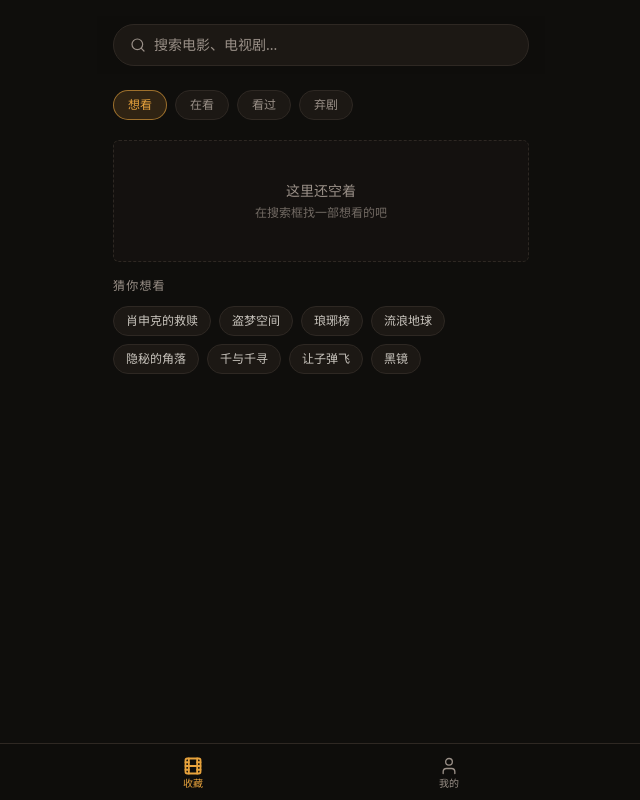
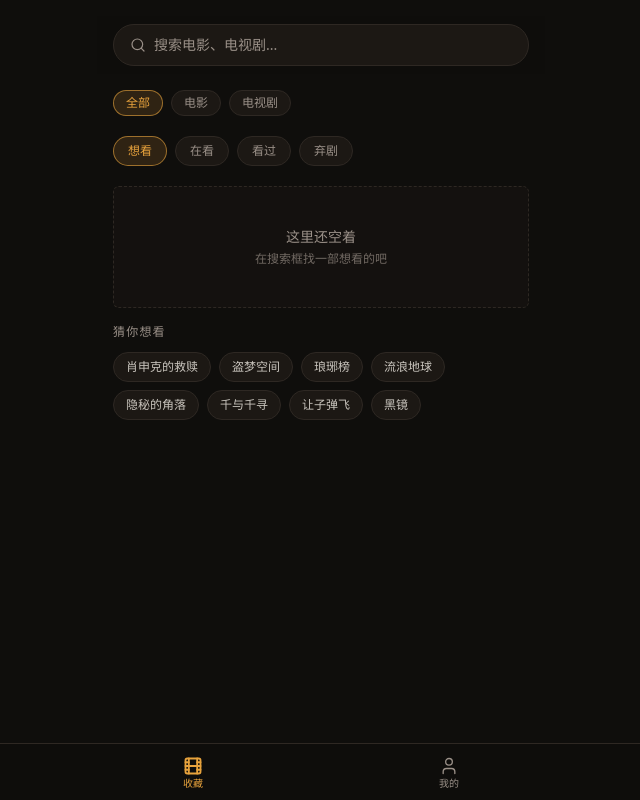
Before and after one commit to coresAi/web-coze-movies, a Next.js app: page / in a window 1280 px wide. Shown: the whole page, without its empty margins (319-959 px from the left). Built offline with nearby package versions, Linux system fonts and the light colour scheme; a web font is replaced by a local one.

Commit message:
feat: 搜索框下增加分类筛选（类型 + 题材芯片）
Coze-Commit-Type: user
Coze-User-ID: 4386366032188923
Coze-Conversation-ID: 8077456

```diff
--- a/src/components/media/CollectionTab.tsx
+++ b/src/components/media/CollectionTab.tsx
@@ -44,6 +44,26 @@ export function CollectionTab({ onSelect }: CollectionTabProps) {
   const [searchError, setSearchError] = useState<string | null>(null);
   const [favLoading, setFavLoading] = useState<Set<string>>(new Set());
 
+  // —— 分类筛选 ——
+  const [typeFilter, setTypeFilter] = useState<'all' | 'movie' | 'tv'>('all');
+  const [genreFilter, setGenreFilter] = useState<string | null>(null);
+
+  const TYPE_CHIPS = [
+    { value: 'all' as const, label: '全部' },
+    { value: 'movie' as const, label: '电影' },
+    { value: 'tv' as const, label: '电视剧' },
+  ];
+  const GENRE_CHIPS = ['恐怖', '悬疑', '喜剧', '科幻', '动作', '爱情', '动画', '剧情'];
+
+  // 根据分类筛选结果
+  function filterByCategory<T extends { type?: string; genre?: string[] | null }>(items: T[], typeFilter: 'all' | 'movie' | 'tv', genreFilter: string | null): T[] {
+    return items.filter((item) => {
+      if (typeFilter !== 'all' && item.type !== typeFilter) return false;
+      if (genreFilter && (!item.genre || !item.genre.includes(genreFilter))) return false;
+      return true;
+    });
+  }
+
   // —— 本地收藏状态 ——
   const [statusFilter, setStatusFilter] = useState<WatchStatus>('wish');
   const [favItems, setFavItems] = useState<LocalFavorite[]>([]);
@@ -53,7 +73,8 @@ export function CollectionTab({ onSelect }: CollectionTabProps) {
   // 从 localStorage 读取收藏列表
   function loadFavorites() {
     const all = getLocalFavorites();
-    const filtered = all.filter((f) => f.status === statusFilter);
+    const byStatus = all.filter((f) => f.status === statusFilter);
+    const filtered = filterByCategory(byStatus, typeFilter, 'all');
     // 按 updated_at 降序
     filtered.sort((a, b) => new Date(b.updated_at).getTime() - new Date(a.updated_at).getTime());
     setFavItems(filtered);
@@ -62,7 +83,7 @@ export function CollectionTab({ onSelect }: CollectionTabProps) {
   // 收藏状态变化后刷新
   useEffect(() => {
     loadFavorites();
-  }, [statusFilter, localRefresh]);
+  }, [statusFilter, typeFilter, localRefresh]);
 
   // 搜索
   async function runSearch(query: string) {
@@ -110,6 +131,7 @@ export function CollectionTab({ onSelect }: CollectionTabProps) {
     setResults([]);
     setSearchError(null);
     setSource(null);
+    setGenreFilter(null);
   }
 
   // 收藏 / 取消收藏（搜索结果卡片）
@@ -172,6 +194,37 @@ export function CollectionTab({ onSelect }: CollectionTabProps) {
       {/* —— 搜索模式 —— */}
       {isSearching && (
         <>
+          {/* 分类筛选芯片 */}
+          <div className="scrollbar-none -mx-4 flex gap-2 overflow-x-auto px-4 pb-1">
+            {TYPE_CHIPS.map((t) => (
+              <button
+                key={t.value}
+                onClick={() => { setTypeFilter(t.value); setGenreFilter(null); }}
+                className={`shrink-0 rounded-full border px-3 py-1 text-xs transition-colors ${
+                  typeFilter === t.value && !genreFilter
+                    ? 'border-primary/60 bg-primary/15 text-primary'
+                    : 'border-border bg-card text-muted-foreground'
+                }`}
+              >
+                {t.label}
+              </button>
+            ))}
+            <span className="mx-1 self-center text-muted-foreground/30">|</span>
+            {GENRE_CHIPS.map((g) => (
+              <button
+                key={g}
+                onClick={() => { setGenreFilter(genreFilter === g ? null : g); setTypeFilter('all'); }}
+                className={`shrink-0 rounded-full border px-3 py-1 text-xs transition-colors ${
+                  genreFilter === g
+                    ? 'border-primary/60 bg-primary/15 text-primary'
+                    : 'border-border bg-card text-muted-foreground'
+                }`}
+              >
+                {g}
+              </button>
+            ))}
+          </div>
+
           {searchLoading && (
             <div className="flex flex-col items-center justify-center gap-2 py-12 text-muted-foreground">
               <Loader2 className="size-5 animate-spin" />
@@ -193,12 +246,12 @@ export function CollectionTab({ onSelect }: CollectionTabProps) {
             <div className="flex flex-col gap-3">
               <div className="flex items-center justify-between">
                 <p className="text-xs text-muted-foreground">
-                  共 {results.length} 部 ·{' '}
+                  {(() => { const filtered = filterByCategory(results, typeFilter, genreFilter); return `共 ${results.length} 部${filtered.length < results.length ? ` · 筛选 ${filtered.length} 部` : ''}`; })()} ·{' '}
                   <span className="text-foreground/70">{source === 'douban' ? '豆瓣数据' : '本地资料库'}</span>
                 </p>
               </div>
               <div className="grid grid-cols-3 gap-3 pb-4">
-                {results.map((m, idx) => (
+                {filterByCategory(results, typeFilter, genreFilter).map((m, idx) => (
                   <div key={m.id} className="relative fade-up" style={{ animationDelay: `${Math.min(idx, 12) * 30}ms` }}>
                     <button onClick={() => onSelect(m)} className="w-full text-left">
                       <Poster item={m} size="sm" />
@@ -229,6 +282,23 @@ export function CollectionTab({ onSelect }: CollectionTabProps) {
       {/* —— 收藏模式（默认） —— */}
       {!isSearching && (
         <>
+          {/* 分类筛选芯片 */}
+          <div className="scrollbar-none -mx-4 flex gap-2 overflow-x-auto px-4 pb-1">
+            {TYPE_CHIPS.map((t) => (
+              <button
+                key={t.value}
+                onClick={() => setTypeFilter(t.value)}
+                className={`shrink-0 rounded-full border px-3 py-1 text-xs transition-colors ${
+                  typeFilter === t.value
+                    ? 'border-primary/60 bg-primary/15 text-primary'
+                    : 'border-border bg-card text-muted-foreground'
+                }`}
+              >
+                {t.label}
+              </button>
+            ))}
+          </div>
+
           {/* 状态 tab */}
           <div className="scrollbar-none -mx-4 flex gap-2 overflow-x-auto px-4 pb-1">
             {STATUSES.map((s) => {
--- a/src/components/media/DetailSheet.tsx
+++ b/src/components/media/DetailSheet.tsx
@@ -66,6 +66,7 @@ export function DetailSheet({ item, onClose }: DetailSheetProps) {
         year: item.year ?? null,
         rating: item.rating ?? null,
         director: item.director ?? null,
+        genre: item.genre ?? null,
         status,
         personal_rating: localFav?.personal_rating ?? null,
         note: note || null,
@@ -94,6 +95,7 @@ export function DetailSheet({ item, onClose }: DetailSheetProps) {
         year: item.year ?? null,
         rating: item.rating ?? null,
         director: item.director ?? null,
+        genre: item.genre ?? null,
         status: current?.status ?? 'wish',
         personal_rating: newRating || null,
         note: note || null,
@@ -120,6 +122,7 @@ export function DetailSheet({ item, onClose }: DetailSheetProps) {
         year: item.year ?? null,
         rating: item.rating ?? null,
         director: item.director ?? null,
+        genre: item.genre ?? null,
         status: localFav.status,
         personal_rating: localFav.personal_rating,
         note,
--- a/src/components/media/ProfileTab.tsx
+++ b/src/components/media/ProfileTab.tsx
@@ -66,7 +66,7 @@ export function ProfileTab({ onImportDone }: ProfileTabProps) {
         year: f.year,
         director: f.director,
         actors: null,
-        genre: null,
+        genre: f.genre ?? null,
         region: null,
         rating: f.rating,
         poster_url: f.poster_url,
@@ -116,6 +116,7 @@ export function ProfileTab({ onImportDone }: ProfileTabProps) {
             year: item.year ?? null,
             rating: item.rating ?? null,
             director: item.director ?? null,
+            genre: item.genre ?? null,
             status: item.status,
             personal_rating: item.personal_rating ?? null,
             note: item.note ?? null,
--- a/src/lib/local-favorites.ts
+++ b/src/lib/local-favorites.ts
@@ -14,6 +14,7 @@ export interface LocalFavorite {
   year: number | null;
   rating: number | null;
   director: string | null;
+  genre: string[] | null;
   status: WatchStatus;
   personal_rating: number | null;
   note: string | null;
@@ -66,7 +67,7 @@ export function setLocalFavorites(items: LocalFavorite[]): void {
 }
 
 export function addSearchResultAsFavorite(
-  item: { id: string; douban_id: string | null; title: string; poster_url: string | null; type: string; year: number | null; rating: number | null; director: string | null; original_title?: string | null },
+  item: { id: string; douban_id: string | null; title: string; poster_url: string | null; type: string; year: number | null; rating: number | null; director: string | null; original_title?: string | null; genre?: string[] | null },
   status: WatchStatus = 'wish',
 ): LocalFavorite {
   return upsertLocalFavorite({
@@ -79,6 +80,7 @@ export function addSearchResultAsFavorite(
     year: item.year ?? null,
     rating: item.rating ?? null,
     director: item.director ?? null,
+    genre: item.genre ?? null,
     status,
     personal_rating: null,
     note: null,
```
